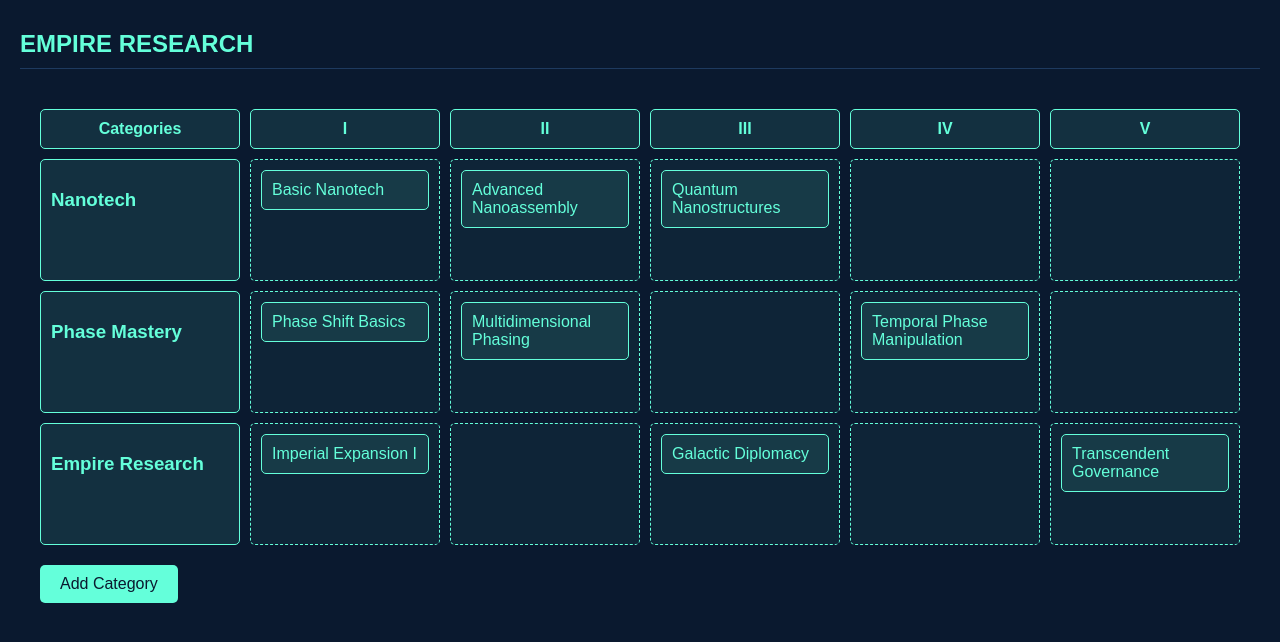
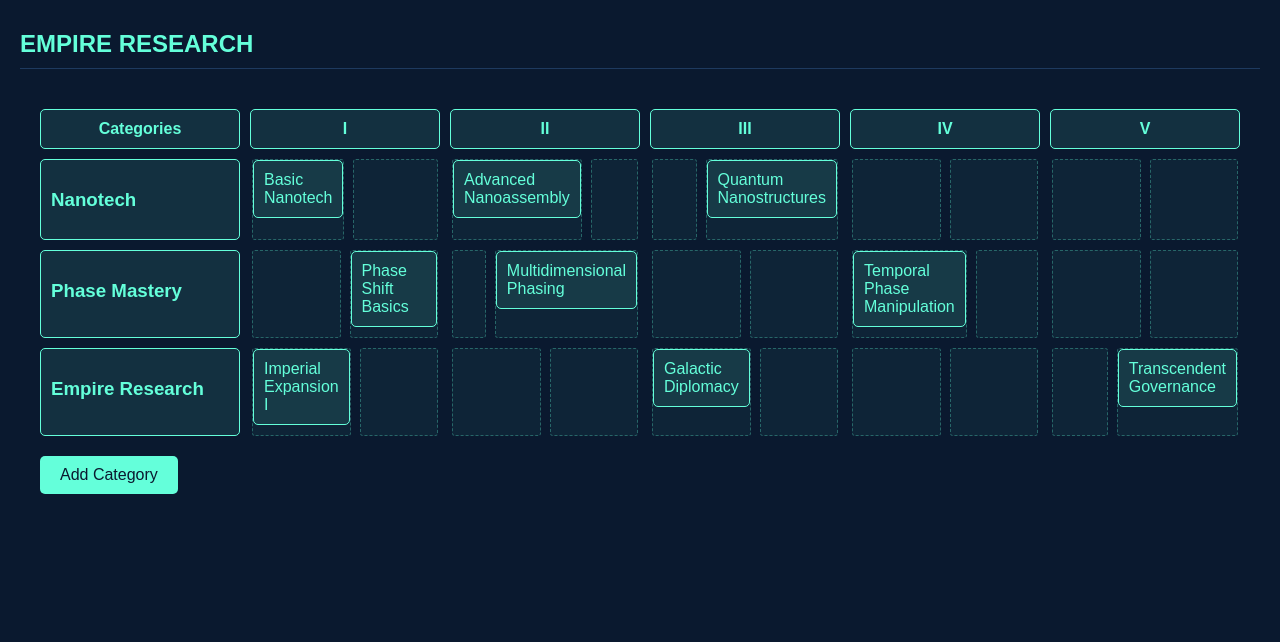
Before and after one commit to darthun/remap-grid-app, a React (Create React App) app in the folder research-grid-app/: page / in a window 1280 px wide. Shown: the top 642 px of the page. Built offline with nearby package versions, Linux system fonts and the light colour scheme.

Commit message:
fixed subcolumns

```diff
--- a/research-grid-app/src/components/ResearchCategory.js
+++ b/research-grid-app/src/components/ResearchCategory.js
@@ -14,17 +14,24 @@ function ResearchCategory({ category, tiers, onNameChange }) {
   const renderTierItems = (tier) => {
     const tierNumber = tiers.indexOf(tier) + 1;
     const tierItems = category.items.filter(item => item.tier === tierNumber);
+
     return (
-      <Droppable droppableId={`category-${category.id}-tier-${tier}`} key={tier}>
+      <div className="tier-column" key={tier}>
+        {[1, 2].map(subcolumn => (
+          <Droppable droppableId={`category-${category.id}-tier-${tier}-subcolumn-${subcolumn}`} key={subcolumn}>
             {(provided) => (
-          <div className="tier-column" ref={provided.innerRef} {...provided.droppableProps}>
-            {tierItems.map((item, index) => (
+              <div className="subcolumn" ref={provided.innerRef} {...provided.droppableProps}>
+                {tierItems
+                  .filter(item => item.subcolumn === subcolumn)
+                  .map((item, index) => (
                     <ResearchItem key={item.id} item={item} index={index} />
                   ))}
                 {provided.placeholder}
               </div>
             )}
           </Droppable>
+        ))}
+      </div>
     );
   };
 
--- a/research-grid-app/src/components/ResearchGrid.css
+++ b/research-grid-app/src/components/ResearchGrid.css
@@ -24,6 +24,29 @@
   font-weight: bold;
 }
 
+.tier-header {
+  display: flex;
+  flex-direction: column;
+}
+
+.tier-title {
+  margin-bottom: 5px;
+}
+
+.subcolumns {
+  display: flex;
+  justify-content: space-between;
+  height: 10px; /* Reduced height */
+}
+
+.subcolumn {
+  flex: 1;
+  background-color: rgba(100, 255, 218, 0.05);
+  border: 1px dashed rgba(100, 255, 218, 0.3); /* More subtle border */
+  border-radius: 3px;
+  margin: 0 2px;
+}
+
 .category-row {
   display: contents;
 }
@@ -36,11 +59,8 @@
 }
 
 .tier-column {
-  background-color: rgba(100, 255, 218, 0.05);
-  border: 1px dashed #64ffda;
-  border-radius: 5px;
-  min-height: 100px;
-  padding: 10px;
+  display: flex;
+  gap: 5px;
 }
 
 .add-category-btn {
```
Lines whose indentation alone changed are shown as unchanged.
